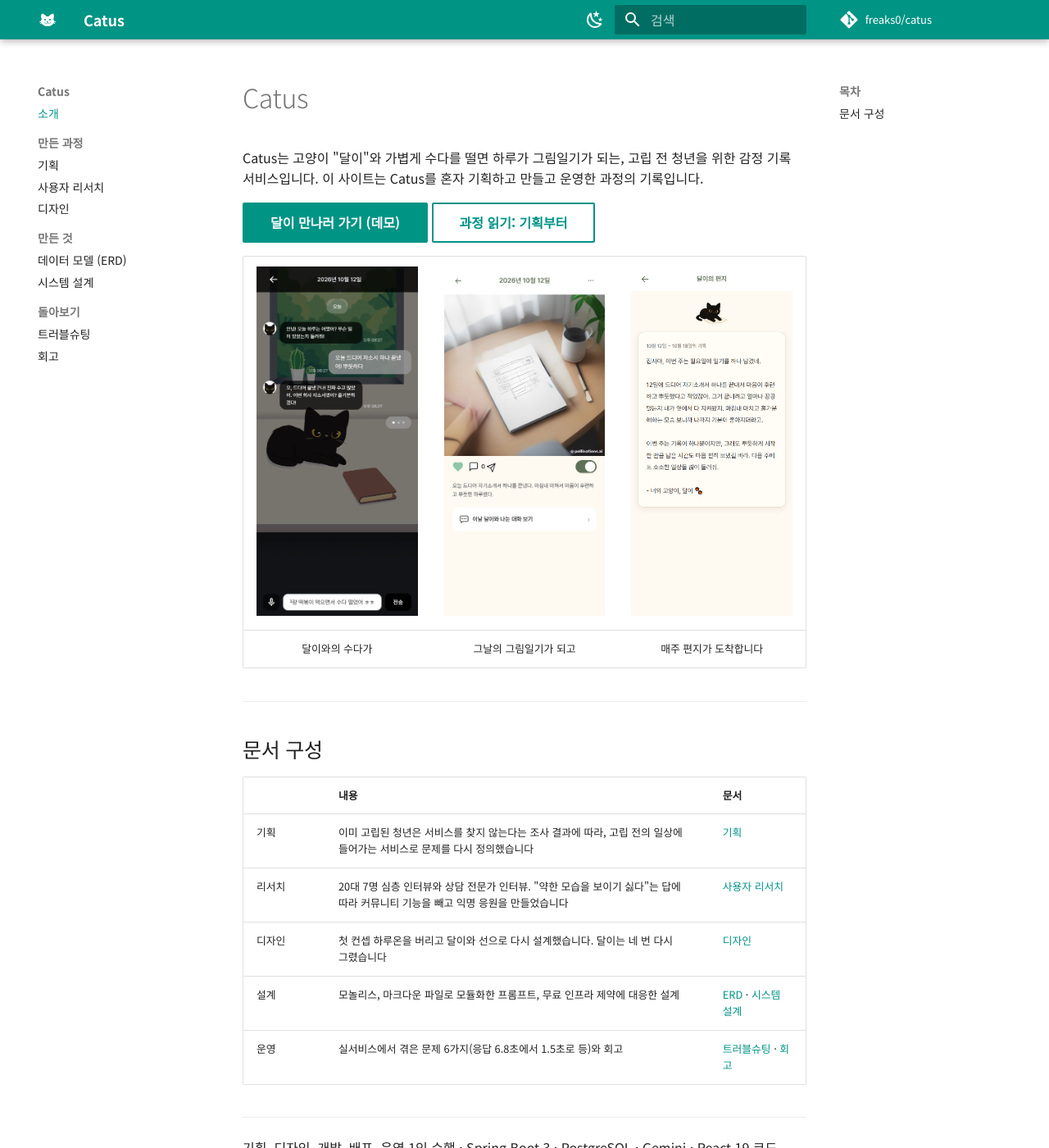
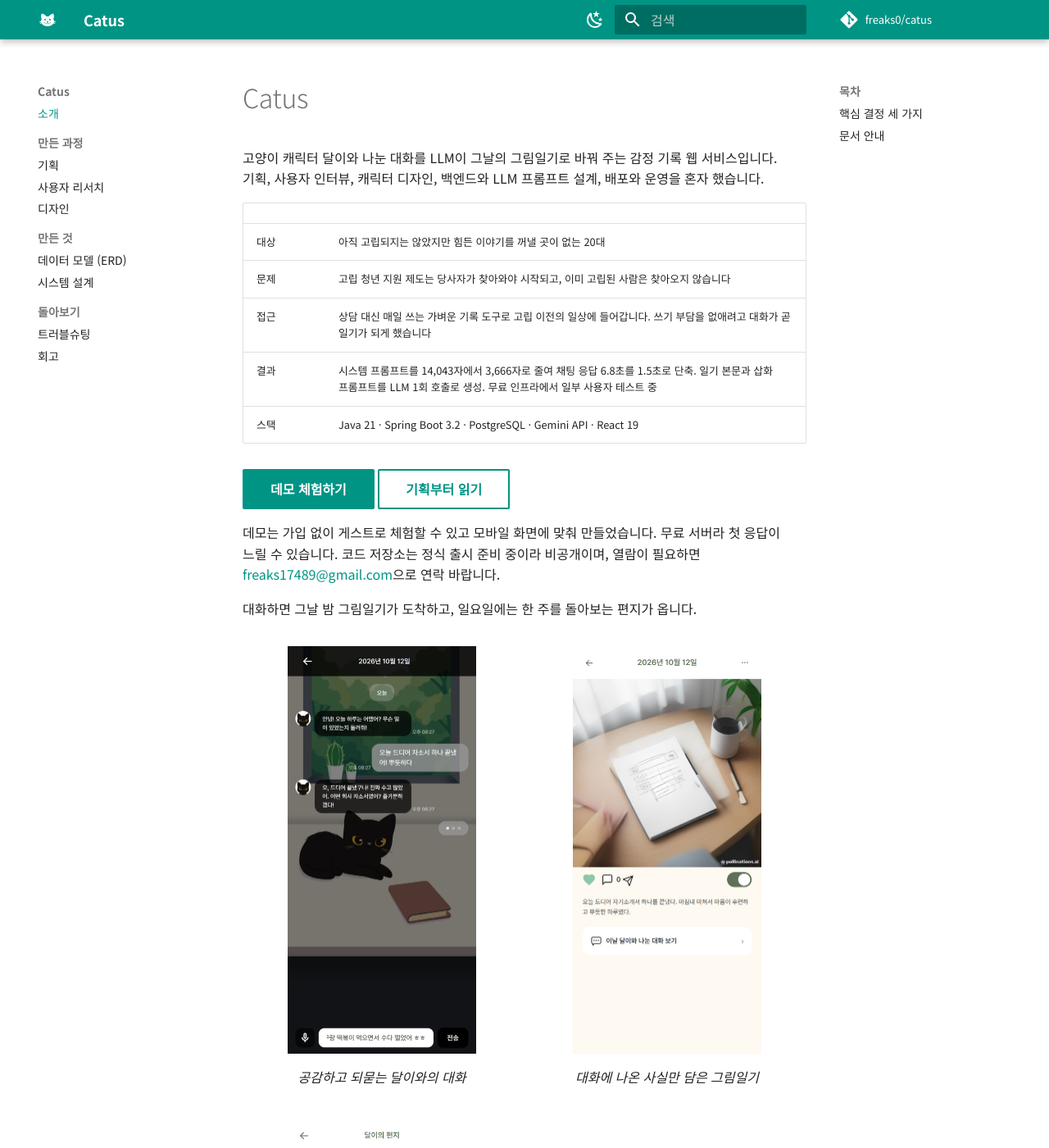
Before and after one commit to freaks0/catus, an MkDocs documentation site: the page built from docs/index.md, in a window 1280 px wide and 1400 px high. Shown: the whole window at 82% size. Built offline with MkDocs 1.6.1 and Material for MkDocs 9.7.7, drawn with Linux system fonts in a browser that asks for light colours; comment, search, counter and statistics services are not loaded; some of the changed text lies outside the part shown.

Commit message:
문서 사이트 첫 화면 재작성: 대상·문제·접근·결과 표, 데모 안내, 독립 캡션의 figure 그리드, 핵심 결정 세 가지
Co-Authored-By: Claude Fable 5.1 <noreply@anthropic.com>

```diff
--- a/docs/index.md
+++ b/docs/index.md
@@ -1,33 +1,66 @@
 ---
-title: 고립 전 청년을 위한 대화형 감정 기록 서비스
-description: 고양이 달이와의 수다가 그림일기가 되는 Catus. 혼자 기획하고 만들고 운영한 과정의 기록
+title: 대화로 쓰는 감정 기록 서비스
+description: 고양이 달이와 나눈 대화를 LLM이 그날의 그림일기로 바꿔 주는 서비스. 기획, 리서치, LLM 설계, 개발, 운영을 1인으로 수행한 기록
 ---
 
 # Catus
 
-Catus는 고양이 "달이"와 가볍게 수다를 떨면 하루가 그림일기가 되는, 고립 전 청년을 위한 감정 기록 서비스입니다.
-이 사이트는 Catus를 혼자 기획하고 만들고 운영한 과정의 기록입니다.
+고양이 캐릭터 달이와 나눈 대화를 LLM이 그날의 그림일기로 바꿔 주는 감정 기록 웹 서비스입니다.
+기획, 사용자 인터뷰, 캐릭터 디자인, 백엔드와 LLM 프롬프트 설계, 배포와 운영을 혼자 했습니다.
 
-[달이 만나러 가기 (데모)](https://catus-app.vercel.app){ .md-button .md-button--primary }
-[과정 읽기: 기획부터](01-planning.md){ .md-button }
+| | |
+|---|---|
+| 대상 | 아직 고립되지는 않았지만 힘든 이야기를 꺼낼 곳이 없는 20대 |
+| 문제 | 고립 청년 지원 제도는 당사자가 찾아와야 시작되고, 이미 고립된 사람은 찾아오지 않습니다 |
+| 접근 | 상담 대신 매일 쓰는 가벼운 기록 도구로 고립 이전의 일상에 들어갑니다. 쓰기 부담을 없애려고 대화가 곧 일기가 되게 했습니다 |
+| 결과 | 시스템 프롬프트를 14,043자에서 3,666자로 줄여 채팅 응답 6.8초를 1.5초로 단축. 일기 본문과 삽화 프롬프트를 LLM 1회 호출로 생성. 무료 인프라에서 일부 사용자 테스트 중 |
+| 스택 | Java 21 · Spring Boot 3.2 · PostgreSQL · Gemini API · React 19 |
 
-| <img src="screenshots/chat.png" alt="달이와 대화하는 채팅 화면" width="230"/> | <img src="screenshots/diary.png" alt="대화에서 생성된 그림일기 화면" width="230"/> | <img src="screenshots/letter.png" alt="달이의 주간 편지 화면" width="230"/> |
-|:---:|:---:|:---:|
-| 달이와의 수다가 | 그날의 그림일기가 되고 | 매주 편지가 도착합니다 |
+[데모 체험하기](https://catus-app.vercel.app){ .md-button .md-button--primary }
+[기획부터 읽기](01-planning.md){ .md-button }
 
----
+데모는 가입 없이 게스트로 체험할 수 있고 모바일 화면에 맞춰 만들었습니다. 무료 서버라 첫 응답이 느릴 수 있습니다. 코드 저장소는 정식 출시 준비 중이라 비공개이며, 열람이 필요하면 [freaks17489@gmail.com](mailto:freaks17489@gmail.com)으로 연락 바랍니다.
 
-## 문서 구성
+대화하면 그날 밤 그림일기가 도착하고, 일요일에는 한 주를 돌아보는 편지가 옵니다.
 
-| | 내용 | 문서 |
-|---|---|---|
-| 기획 | 이미 고립된 청년은 서비스를 찾지 않는다는 조사 결과에 따라, 고립 전의 일상에 들어가는 서비스로 문제를 다시 정의했습니다 | [기획](01-planning.md) |
-| 리서치 | 20대 7명 심층 인터뷰와 상담 전문가 인터뷰. "약한 모습을 보이기 싫다"는 답에 따라 커뮤니티 기능을 빼고 익명 응원을 만들었습니다 | [사용자 리서치](06-user-research.md) |
-| 디자인 | 첫 컨셉 하루온을 버리고 달이와 선으로 다시 설계했습니다. 달이는 네 번 다시 그렸습니다 | [디자인](07-design.md) |
-| 설계 | 모놀리스, 마크다운 파일로 모듈화한 프롬프트, 무료 인프라 제약에 대응한 설계 | [ERD](02-erd.md) · [시스템 설계](03-architecture.md) |
-| 운영 | 실서비스에서 겪은 문제 6가지(응답 6.8초에서 1.5초로 등)와 회고 | [트러블슈팅](04-troubleshooting.md) · [회고](05-retrospective.md) |
+<div class="grid" markdown>
 
----
+<figure markdown>
+![달이와 대화하는 채팅 화면](screenshots/chat.png){ width="230" }
+<figcaption>공감하고 되묻는 달이와의 대화</figcaption>
+</figure>
 
-기획, 디자인, 개발, 배포, 운영 1인 수행 · Spring Boot 3 · PostgreSQL · Gemini · React 19
-코드 저장소는 정식 출시 준비 중이라 비공개입니다. 열람이 필요하면 [freaks17489@gmail.com](mailto:freaks17489@gmail.com)으로 연락 바랍니다.
+<figure markdown>
+![대화에서 생성된 그림일기 화면](screenshots/diary.png){ width="230" }
+<figcaption>대화에 나온 사실만 담은 그림일기</figcaption>
+</figure>
+
+<figure markdown>
+![달이의 주간 편지 화면](screenshots/letter.png){ width="230" }
+<figcaption>한 주를 돌아보는 일요일 편지</figcaption>
+</figure>
+
+</div>
+
+## 핵심 결정 세 가지
+
+**1. 위로는 AI가 아니라 사람이 보내게 했습니다.**
+20대 7명 인터뷰에서 가장 많이 나온 답은 "약한 모습을 보이기 싫다"였고, "AI 위로는 정신승리"라는 회의론도 있었습니다. 그래서 커뮤니티와 친구 기능을 빼고, 공개에 동의한 일기에 익명의 사용자가 단방향으로 응원을 보내는 구조를 만들었습니다. [사용자 리서치](06-user-research.md)
+
+**2. LLM이 하루를 지어내지 못하게 했습니다.**
+짧은 대화에서 "위로를 얻은 기분이었다"처럼 없던 감정이 일기에 생성됐습니다. 대화에 실제로 나온 사건과 감정만 쓰는 규칙을 프롬프트에 두고, 대화가 없는 날은 생성하지 않습니다. [기획](01-planning.md)
+
+**3. 프롬프트를 코드처럼 관리했습니다.**
+인격, 안전 규칙, 용도별 규칙을 파일로 나눠 조립합니다. 기능을 더할수록 응답이 느려졌을 때, 이 구조 덕에 파일 단위로 측정하고 규칙을 보존한 채 압축할 수 있었습니다. [시스템 설계](03-architecture.md) · [트러블슈팅](04-troubleshooting.md)
+
+## 문서 안내
+
+| 문서 | 이런 내용입니다 |
+|---|---|
+| [기획](01-planning.md) | 통계, 현장 인터뷰, 직접 수행한 고립 탐지 연구를 근거로 문제를 다시 정의한 과정 |
+| [사용자 리서치](06-user-research.md) | 인터뷰에서 들은 말과 그로 인해 바뀐 설계, 다수 의견을 따르지 않은 결정 |
+| [디자인](07-design.md) | 첫 컨셉을 버리고 캐릭터 둘로 다시 설계한 과정, 직접 그린 캐릭터의 변천 |
+| [시스템 설계](03-architecture.md) | 프롬프트 구조, LLM 호출 설계, 보안, 무료 인프라 제약 대응 |
+| [데이터 모델](02-erd.md) | 9개 테이블과 동시성, 익명성 보호를 위한 스키마 결정 |
+| [트러블슈팅](04-troubleshooting.md) | 실서비스에서 겪은 문제 6건의 원인과 해결 |
+| [회고](05-retrospective.md) | 혼자 만들고 운영하며 배운 것과 다음에 다르게 할 것 |
```
